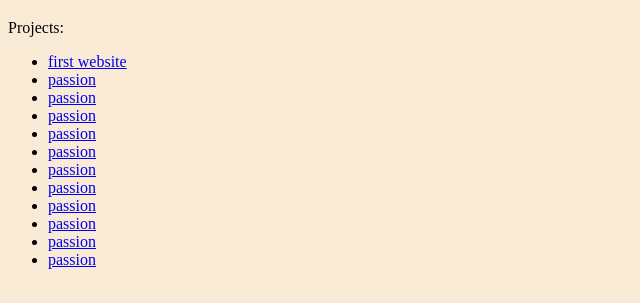
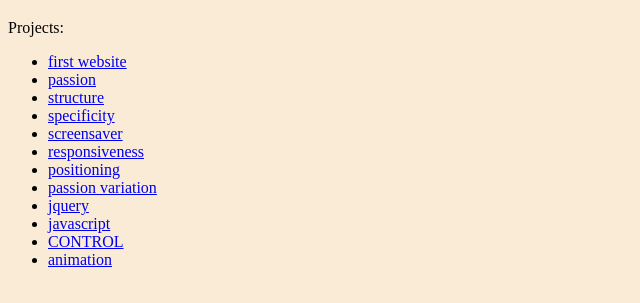
Before and after one commit to n1cooo/dust-to-dust, a plain HTML site: page index.html in a window 1280 px wide. Shown: the part 95-398 px from the top of the page, without its empty margins (0-640 px from the left). Drawn offline with Linux system fonts and the light colour scheme.

Commit message:
renaming

```diff
--- a/index.html
+++ b/index.html
@@ -16,16 +16,16 @@
     <ul>
         <li><a href="first-website/index.html">first website</a></li>
         <li><a href="passion/FirstWebsite.html">passion</a></li>
-        <li><a href="structure/entrance.html">passion</a></li>
-        <li><a href="specificity/index.html">passion</a></li>
-        <li><a href="screensaver/index.html">passion</a></li>
-        <li><a href="responsiveness/index.html">passion</a></li>
-        <li><a href="positioning/index.html">passion</a></li>
-        <li><a href="passion part 3/FirstWebsite.html">passion</a></li>
-        <li><a href="jquery/index.html">passion</a></li>
-        <li><a href="javascript/index.html">passion</a></li>
-        <li><a href="CONTROL/index.html">passion</a></li>
-        <li><a href="animation/index.html">passion</a></li>
+        <li><a href="structure/entrance.html">structure</a></li>
+        <li><a href="specificity/index.html">specificity</a></li>
+        <li><a href="screensaver/index.html">screensaver</a></li>
+        <li><a href="responsiveness/index.html">responsiveness</a></li>
+        <li><a href="positioning/index.html">positioning</a></li>
+        <li><a href="passion part 3/FirstWebsite.html">passion variation</a></li>
+        <li><a href="jquery/index.html">jquery</a></li>
+        <li><a href="javascript/index.html">javascript</a></li>
+        <li><a href="CONTROL/index.html">CONTROL</a></li>
+        <li><a href="animation/index.html">animation</a></li>
     </ul>
 </body>
 
```
